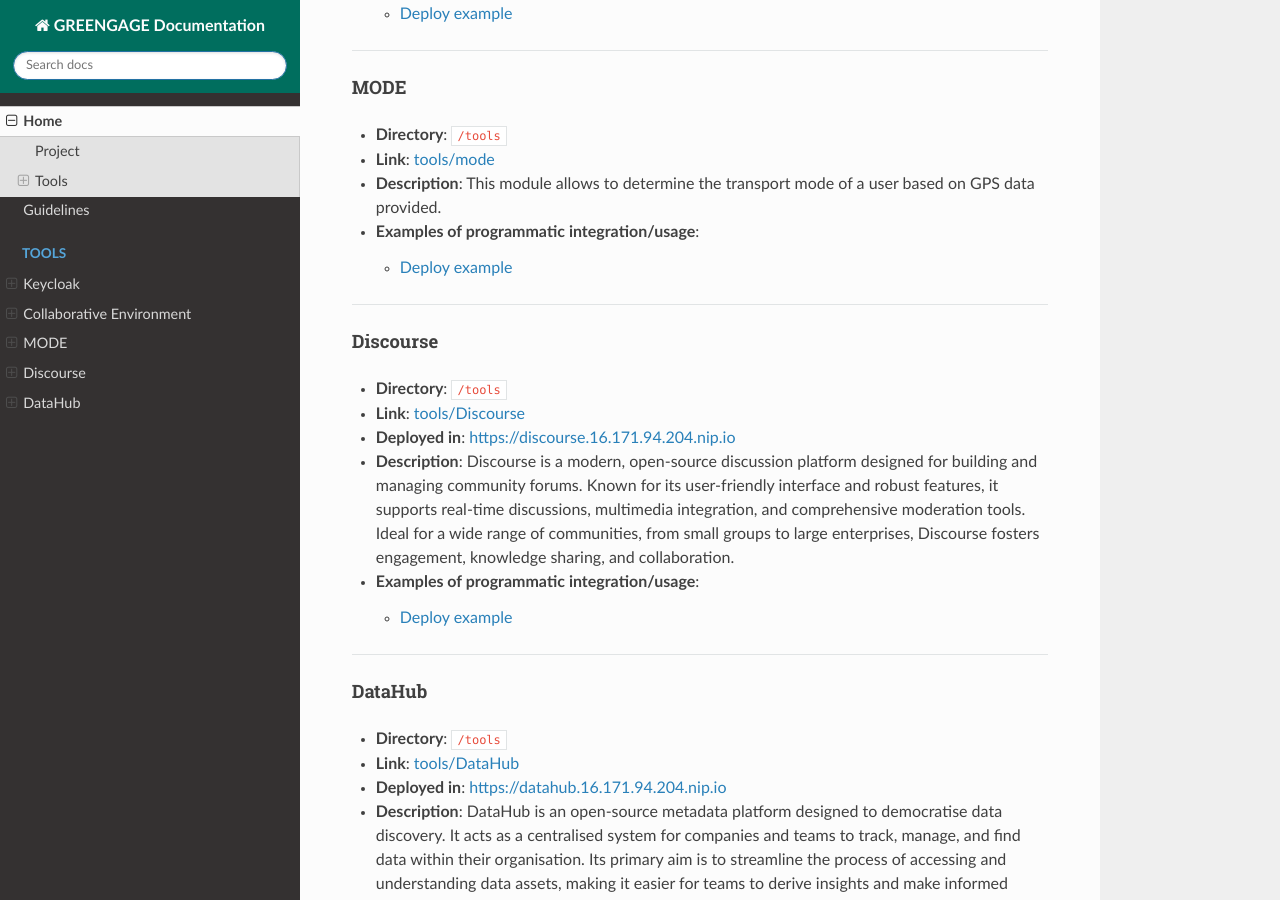
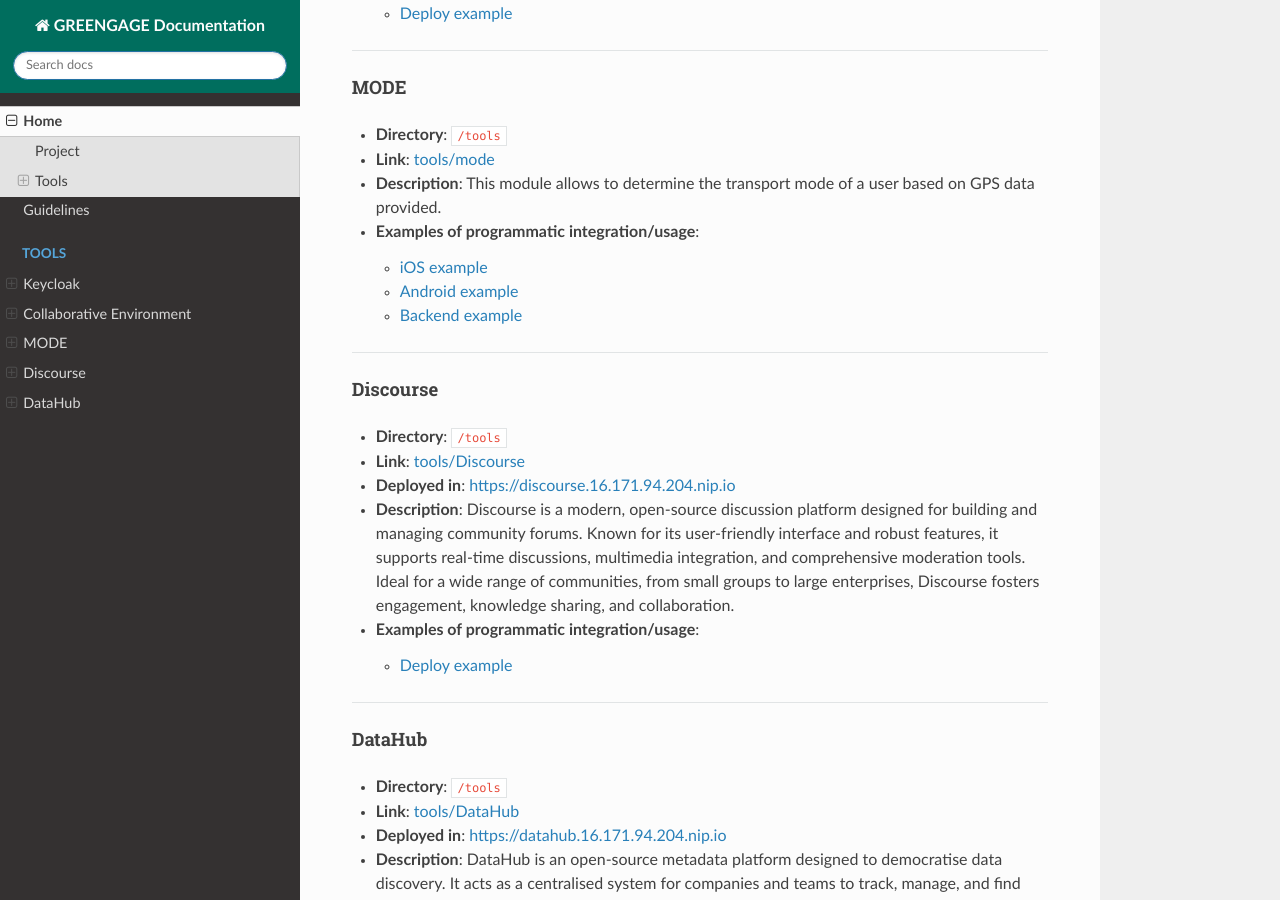
Before and after one commit to Greengage-project/Documentation, an MkDocs documentation site: the page built from docs/index.md, in a window 1280 px wide and 900 px high, scrolled down 1246 px. Built offline with MkDocs 1.6.1, drawn with Linux system fonts in a browser that asks for light colours; nearby versions of some CDN libraries.

Commit message:
Fix MODE example links in main index

```diff
--- a/docs/index.md
+++ b/docs/index.md
@@ -40,7 +40,9 @@
 - **Description**: This module allows to determine the transport mode of a user based on GPS data provided.
 
   - **Examples of programmatic integration/usage**:
-    - [Deploy example](/tools/mode/examples)
+    - [iOS example](/tools/mode/examples/ios)
+    - [Android example](/tools/mode/examples/android)
+    - [Backend example](/tools/mode/examples/backend)
 
 ---
 
```
